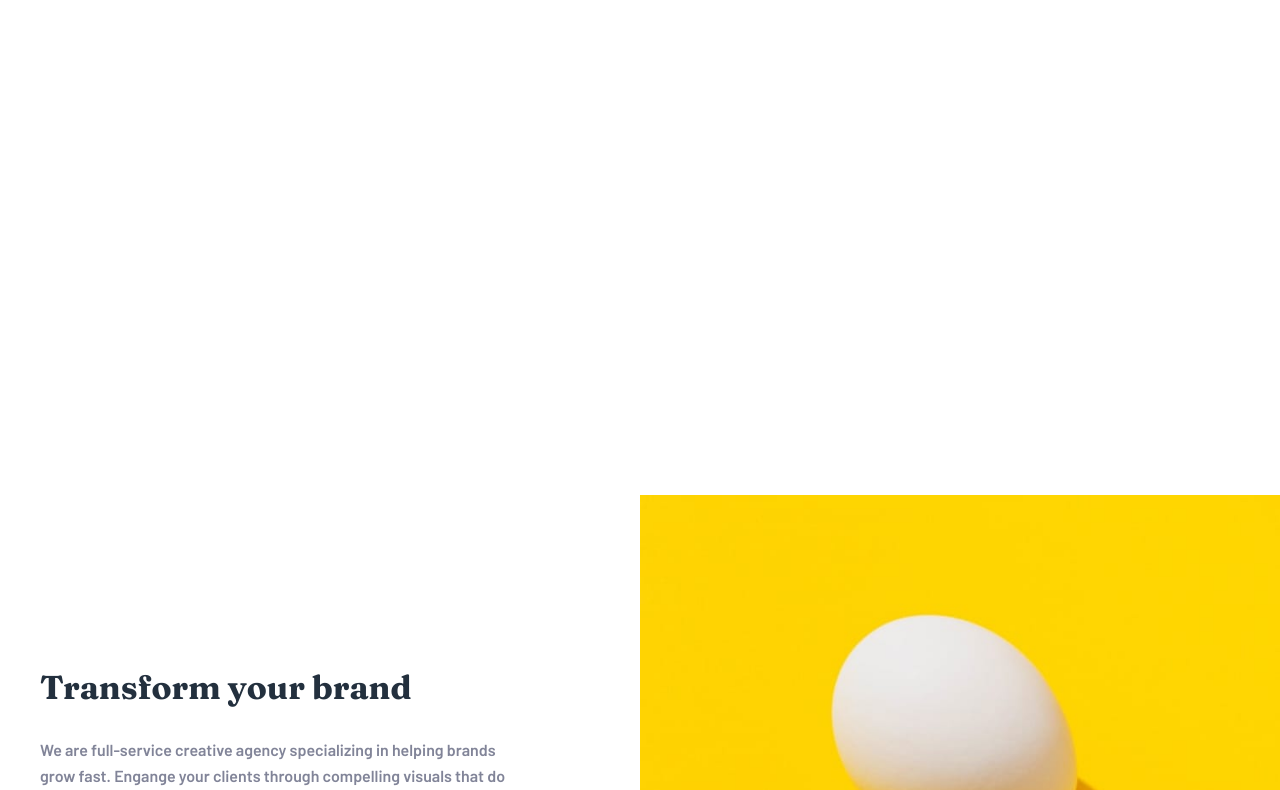
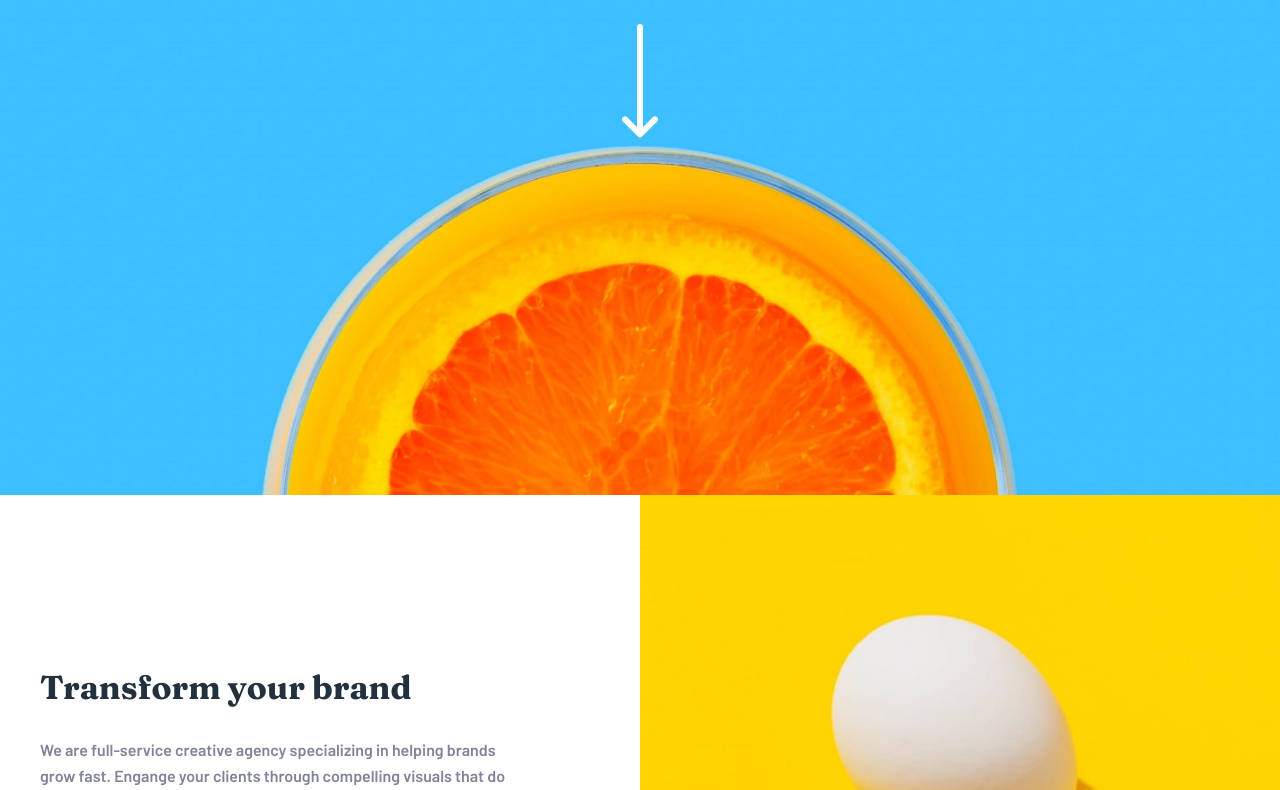
Before and after one commit to IgnacioMansillaGomez/SunnySide, a website: page index.html in a window 1280 px wide. Shown: the part 225-1015 px from the top of the page. Drawn offline with Linux system fonts and the light colour scheme; the site is published under a folder, as on GitHub Pages, so addresses that start at the root find nothing.

Commit message:
new route

```diff
--- a/css/style.css
+++ b/css/style.css
@@ -25,7 +25,7 @@ a {
 
 /* --------------------------------- HEADER --------------------------------- */
 header {
-  background-image: url(/images/mobile/image-header.jpg);
+  background-image: url(../images/mobile/image-header.jpg);
   background-repeat: no-repeat;
   background-position: center;
   background-size: cover;
@@ -241,7 +241,7 @@ footer {
 @media only screen and (min-width: 500px) {
   header {
     font-size: 3rem;
-    background-image: url(/images/desktop/image-header.jpg); }
+    background-image: url(../images/desktop/image-header.jpg); }
     header .nav__main {
       display: flex;
       justify-content: space-between;
```
